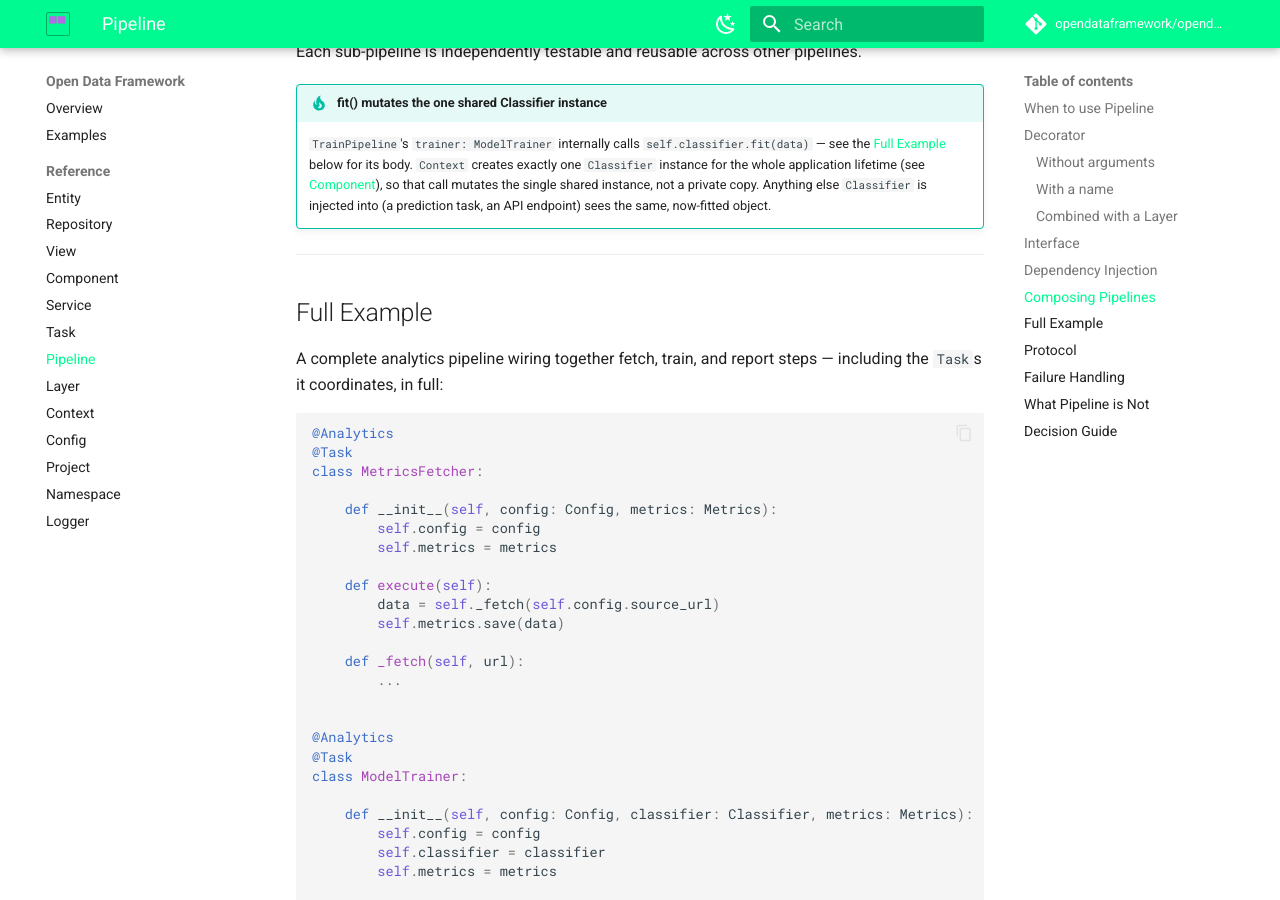
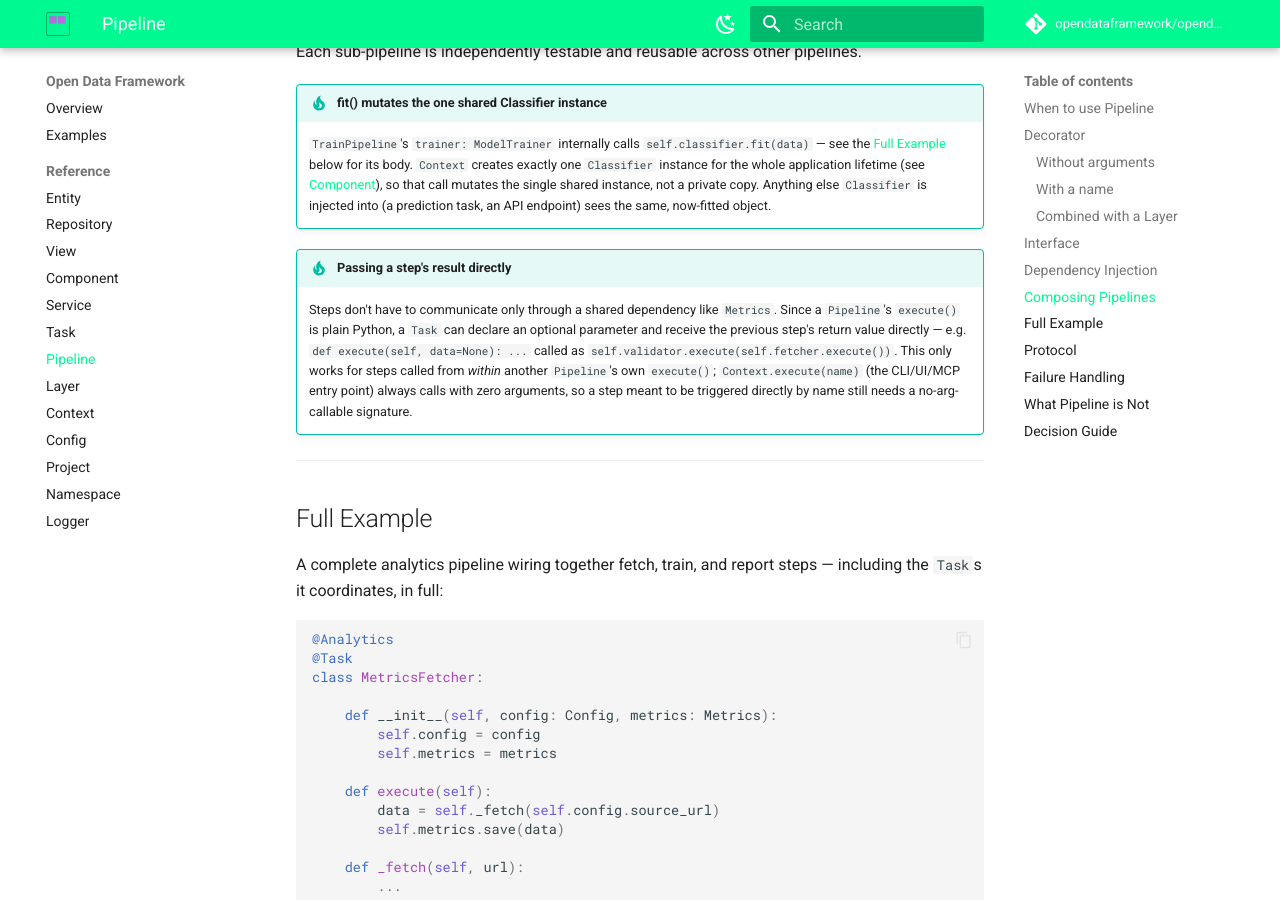
Before and after one commit to opendataframework/opendataframework, an MkDocs documentation site: the page built from docs/pipeline.md, in a window 1280 px wide and 900 px high, scrolled down 3548 px. Built offline with MkDocs 1.6.1 and Material for MkDocs 9.7.7, drawn with Linux system fonts in a browser that asks for light colours; comment, search, counter and statistics services are not loaded.

Commit message:
:memo: docs(pipeline): clarify steps can pass results as direct arguments
A Task's execute() can already accept an optional parameter to receive
the previous step's return value directly within a Pipeline's own
execute() — no framework change needed, just undocumented. The only
fixed zero-arg contract is Context.execute(name), the external
CLI/UI/MCP entry point.

```diff
--- a/docs/pipeline.md
+++ b/docs/pipeline.md
@@ -181,6 +181,17 @@ Each sub-pipeline is independently testable and reusable across other pipelines.
     is injected into (a prediction task, an API endpoint) sees the same,
     now-fitted object.
 
+!!! tip "Passing a step's result directly"
+    Steps don't have to communicate only through a shared dependency like
+    `Metrics`. Since a `Pipeline`'s `execute()` is plain Python, a `Task` can
+    declare an optional parameter and receive the previous step's return
+    value directly — e.g. `def execute(self, data=None): ...` called as
+    `self.validator.execute(self.fetcher.execute())`. This only works for
+    steps called from *within* another `Pipeline`'s own `execute()`;
+    `Context.execute(name)` (the CLI/UI/MCP entry point) always calls with
+    zero arguments, so a step meant to be triggered directly by name still
+    needs a no-arg-callable signature.
+
 ---
 
 ## Full Example
```
